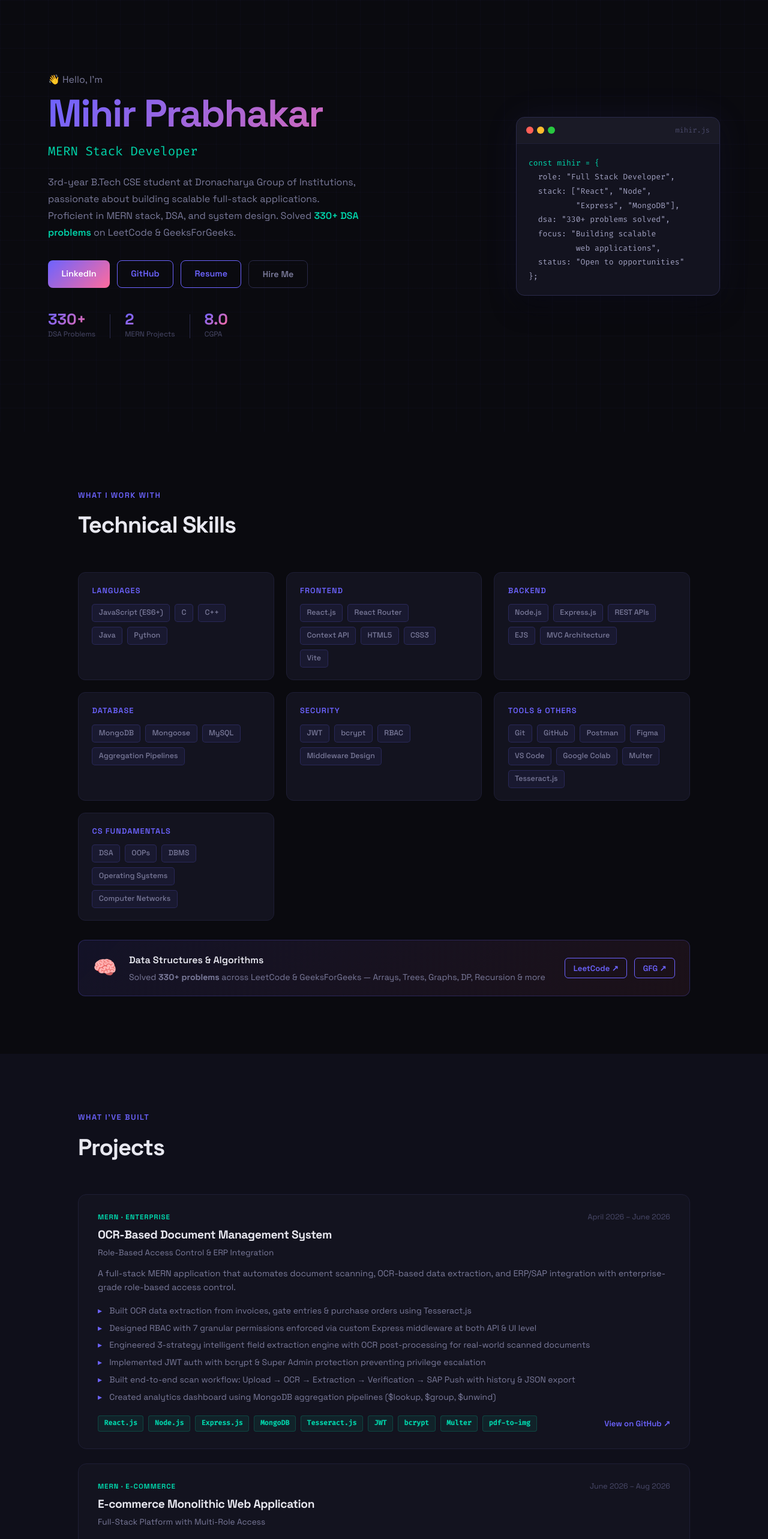
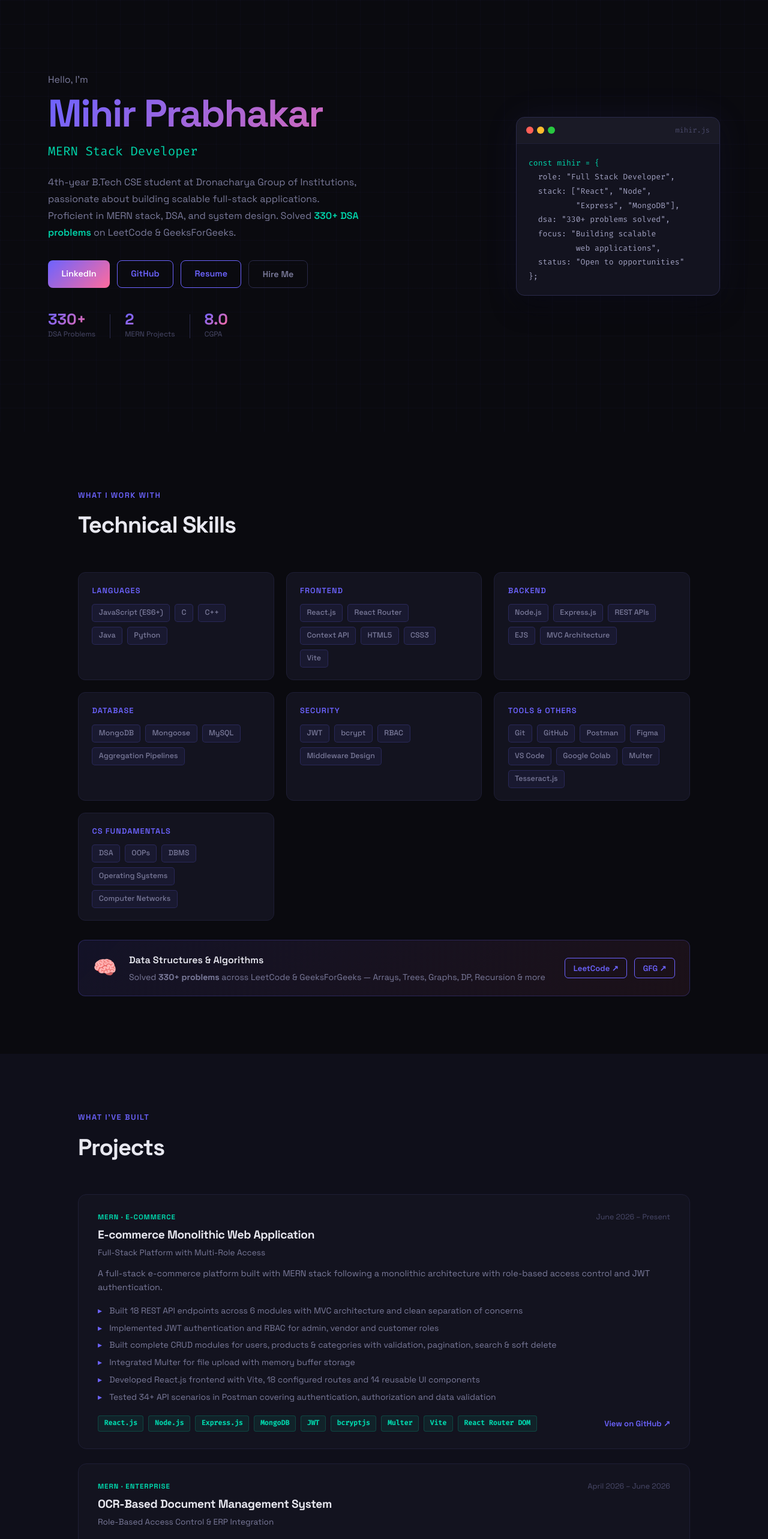
Before and after one commit to mihirprabhakar/mihir-portfolio, a React (Vite) app in the folder frontend/: page / in a window 1280 px wide. Shown: the part 80-2646 px from the top of the page at 60% size. Built offline with nearby package versions, Linux system fonts and the light colour scheme.

Commit message:
added new resume and changes

```diff
--- a/frontend/src/App.jsx
+++ b/frontend/src/App.jsx
@@ -15,6 +15,23 @@ const SKILLS = {
 
 const PROJECTS = [
   {
+    title: "E-commerce Monolithic Web Application",
+    subtitle: "Full-Stack Platform with Multi-Role Access",
+    desc: "A full-stack e-commerce platform built with MERN stack following a monolithic architecture with role-based access control and JWT authentication.",
+    bullets: [
+      "Built 18 REST API endpoints across 6 modules with MVC architecture and clean separation of concerns",
+      "Implemented JWT authentication and RBAC for admin, vendor and customer roles",
+      "Built complete CRUD modules for users, products & categories with validation, pagination, search & soft delete",
+      "Integrated Multer for file upload with memory buffer storage",
+      "Developed React.js frontend with Vite, 18 configured routes and 14 reusable UI components",
+      "Tested 34+ API scenarios in Postman covering authentication, authorization and data validation",
+    ],
+    stack: ["React.js", "Node.js", "Express.js", "MongoDB", "JWT", "bcryptjs", "Multer", "Vite", "React Router DOM"],
+    date: "June 2026 – Present",
+    tag: "MERN · E-commerce",
+    github: "https://github.com/mihirprabhakar/e-commerce-project-",
+  },
+  {
     title: "OCR-Based Document Management System",
     subtitle: "Role-Based Access Control & ERP Integration",
     desc: "A full-stack MERN application that automates document scanning, OCR-based data extraction, and ERP/SAP integration with enterprise-grade role-based access control.",
@@ -31,23 +48,7 @@ const PROJECTS = [
     tag: "MERN · Enterprise",
     github: "https://github.com/mihirprabhakar/ocr-project",
   },
-  {
-    title: "E-commerce Monolithic Web Application",
-    subtitle: "Full-Stack Platform with Multi-Role Access",
-    desc: "A full-stack e-commerce platform built with MERN stack following a monolithic architecture with role-based access control and JWT authentication.",
-    bullets: [
-      "Built 18 REST API endpoints across 6 modules with MVC architecture and clean separation of concerns",
-      "Implemented JWT authentication and RBAC for admin, vendor and customer roles",
-      "Built complete CRUD modules for users, products & categories with validation, pagination, search & soft delete",
-      "Integrated Multer for file upload with memory buffer storage",
-      "Developed React.js frontend with Vite, 18 configured routes and 14 reusable UI components",
-      "Tested 34+ API scenarios in Postman covering authentication, authorization and data validation",
-    ],
-    stack: ["React.js", "Node.js", "Express.js", "MongoDB", "JWT", "bcryptjs", "Multer", "Vite", "React Router DOM"],
-    date: "June 2026 – Aug 2026",
-    tag: "MERN · E-commerce",
-    github: "https://github.com/mihirprabhakar/e-commerce-project-",
-  },
+  ,
   {
     title: "Color Matching Grid Game",
     subtitle: "Interactive Browser Game",
@@ -57,7 +58,7 @@ const PROJECTS = [
       "Implemented undo functionality and countdown timer for gameplay challenge",
     ],
     stack: ["HTML5", "CSS3", "JavaScript"],
-    date: "May 2024",
+    date: "Oct 2025- Nov 2025",
     tag: "Frontend · Game",
     github: "https://github.com/mihirprabhakar/Color-matching-Grid-Game",
   },
@@ -68,7 +69,7 @@ const EDUCATION = [
     institution: "Dronacharya Group of Institutions",
     degree: "B.Tech Computer Science & Engineering",
     period: "2023 – 2027",
-    detail: "Currently in 3rd year · CGPA: 8.0",
+    detail: "Currently in 4th year · CGPA: 8.0",
   },
   {
     institution: "The Adarsh School",
@@ -189,14 +190,14 @@ export default function App() {
       <section id="About" className="hero">
         <div className="hero-bg-grid" />
         <div className="hero-content reveal">
-          <p className="hero-eyebrow">👋 Hello, I'm</p>
+          <p className="hero-eyebrow"> Hello, I'm</p>
           <h1 className="hero-name">Mihir Prabhakar</h1>
           <div className="hero-role">
             <span className="typed-text">{typed}</span>
             <span className="cursor">|</span>
           </div>
           <p className="hero-bio">
-            3rd-year B.Tech CSE student at Dronacharya Group of Institutions, passionate about building
+            4th-year B.Tech CSE student at Dronacharya Group of Institutions, passionate about building
             scalable full-stack applications. Proficient in MERN stack, DSA, and system design.
             Solved <span className="highlight">330+ DSA problems</span> on LeetCode & GeeksForGeeks.
           </p>
@@ -316,7 +317,7 @@ export default function App() {
                     <h3 className="tl-role">Marg ERP Pvt Ltd . - Full Stack Developer Intern</h3>
                     <p className="tl-company">Internship Program</p>
                   </div>
-                  <span className="tl-period">June 2026 – August 2026</span>
+                  <span className="tl-period">June 2026 – Present</span>
                 </div>
                 <ul className="tl-bullets">
                   <li>Developed a monolithic e-commerce web application with Node.js REST API backend and React.js frontend</li>
@@ -416,15 +417,15 @@ export default function App() {
               <div className="form-group">
                 <label>Message</label>
                 <textarea
-                  rows={5}
+                  rows={8}
                   placeholder="Tell me about the opportunity..."
                   value={formData.message}
                   onChange={e => setFormData(f => ({ ...f, message: e.target.value }))}
                   required
                 />
               </div>
-              {formStatus === "success" && <p className="form-success">✅ Message sent! I'll get back to you soon.</p>}
-              {formStatus === "error" && <p className="form-error">❌ Something went wrong. Please email me directly.</p>}
+              {formStatus === "success" && <p className="form-success"> Message sent! I'll get back to you soon.</p>}
+              {formStatus === "error" && <p className="form-error"> Something went wrong. Please email me directly.</p>}
               <button type="submit" className="btn btn-primary btn-full" disabled={sending}>
                 {sending ? "Sending..." : "Send Message →"}
               </button>
```
Also changed, not shown: 1 other file (tests, documents, lock files or other folders).
